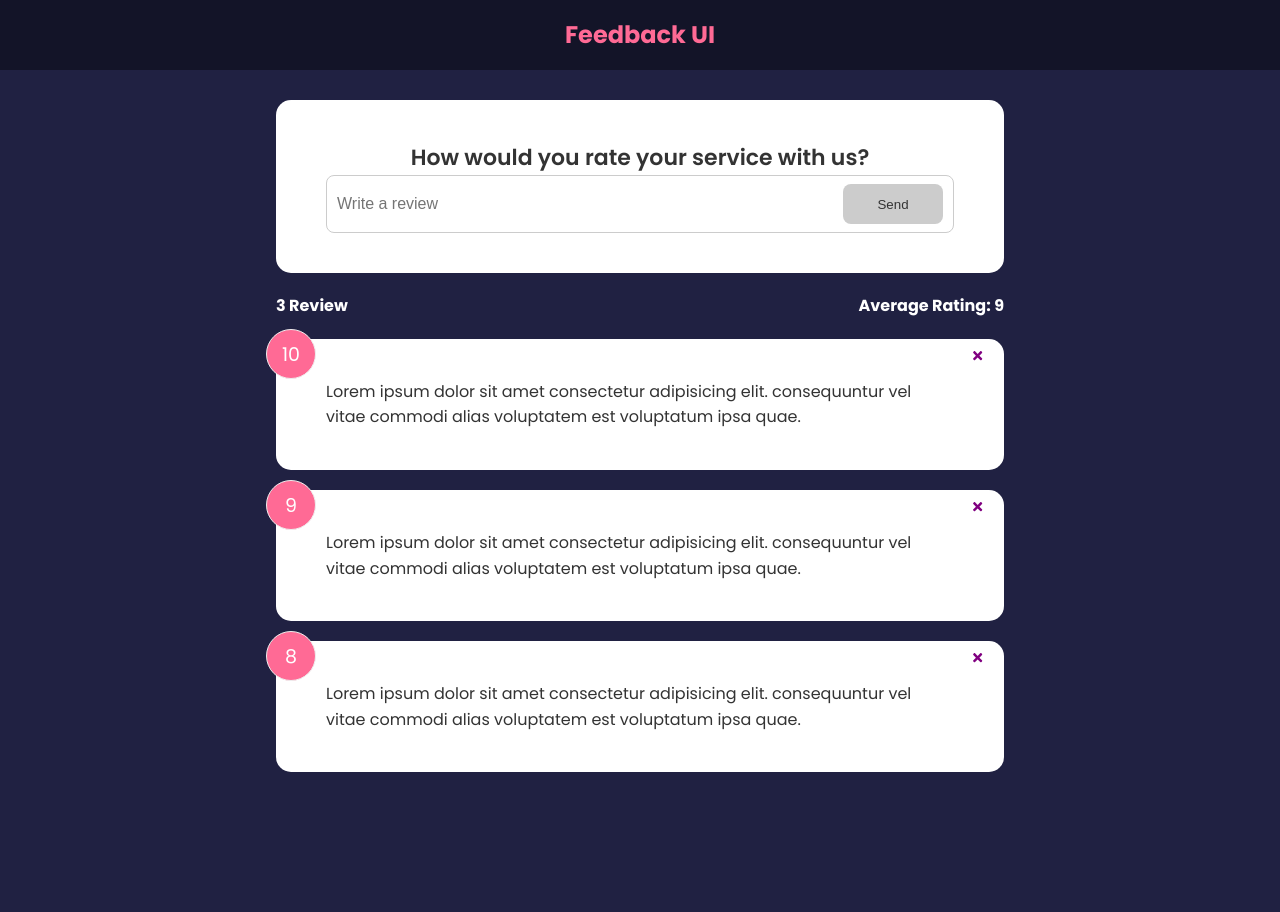
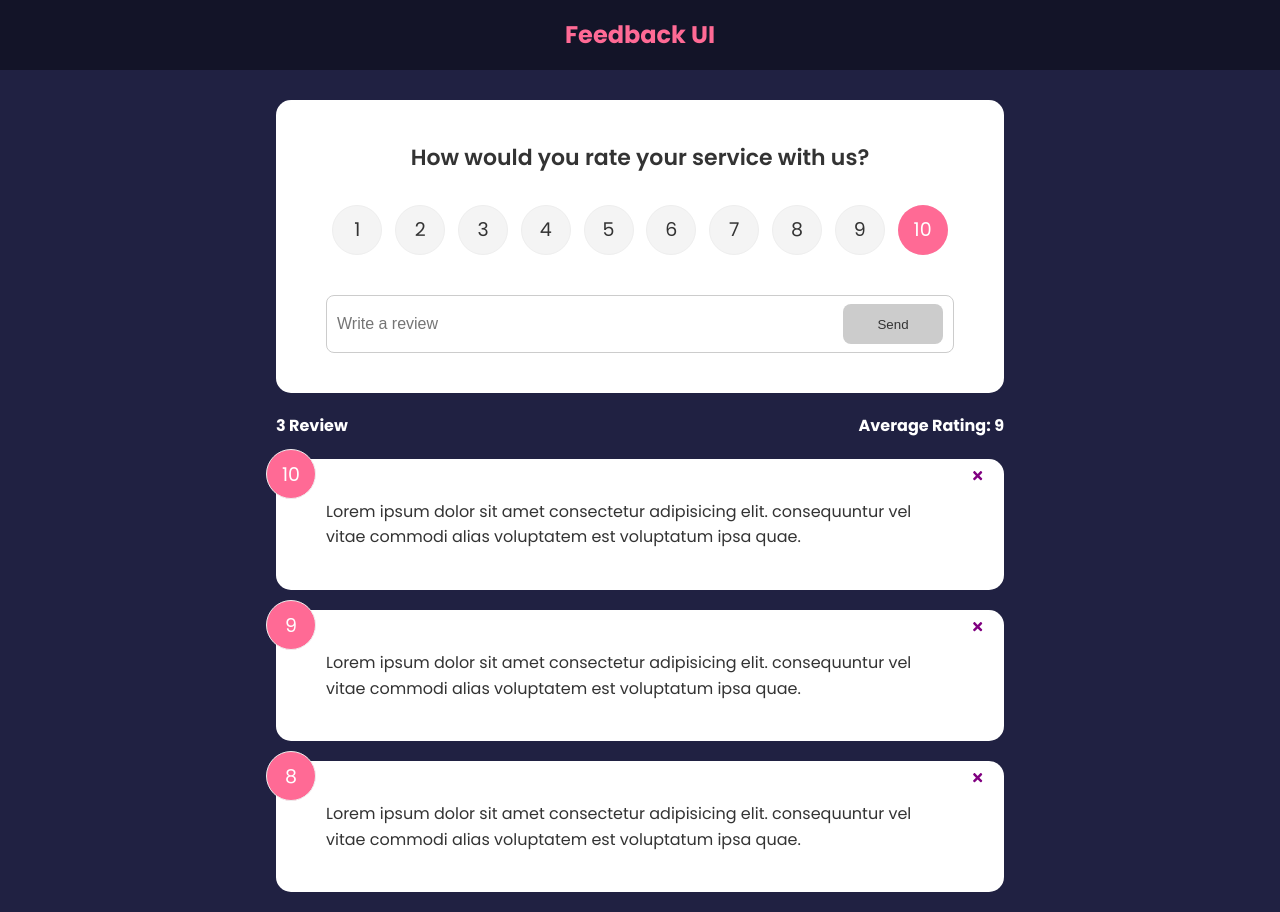
Before and after one commit to Hongjia-Liu/feedback-app, a React (Create React App) app: page / in a window 1280 px wide. Before the commit the page ends 800 px from the top, so only its background shows below. Built offline with nearby package versions, Linux system fonts and the light colour scheme.

Commit message:
update RatingSelect component

```diff
--- a/src/components/FeedbackForm.jsx
+++ b/src/components/FeedbackForm.jsx
@@ -1,10 +1,12 @@
 import { useState } from 'react';
 import Card from './shared/Card';
 import Button from './shared/Button';
+import RatingSelect from './RatingSelect';
 
 const FeedbackForm = () => {
 
     const [text, setText] = useState('');
+    const [rating, setRating] = useState(10);
     const [btnDisabled, setBtnDisabled] = useState(true);
     const [message, setMessage] = useState('');
 
@@ -28,6 +30,7 @@ const FeedbackForm = () => {
         <Card>
             <form>
                 <h2>How would you rate your service with us?</h2>
+                <RatingSelect rating={rating} setRating={setRating} />
                 <div className="input-group">
                     <input onChange={handleTextChange} type="text" placeholder='Write a review' value={text} />
                     <Button type="submit" isDisabled={btnDisabled} >Send</Button>
--- /dev/null
+++ b/src/components/RatingSelect.jsx
@@ -0,0 +1,20 @@
+
+const RatingSelect = ({rating, setRating }) => {
+
+    const handleChange = (e) => {
+        setRating(+e.target.value)
+    }
+
+    return (
+        <ul className="rating">
+            {Array.from({ length: 10 }, (_, i) => i + 1).map((num, index) =>
+                <li key={index}>
+                    <input type="radio" name="rating" id={`num${num}`} value={`${num}`} onChange={handleChange} checked={rating === num} />
+                    <label htmlFor={`num${num}`}>{num}</label>
+                </li>)
+            }
+        </ul>
+    )
+}
+
+export default RatingSelect
```
